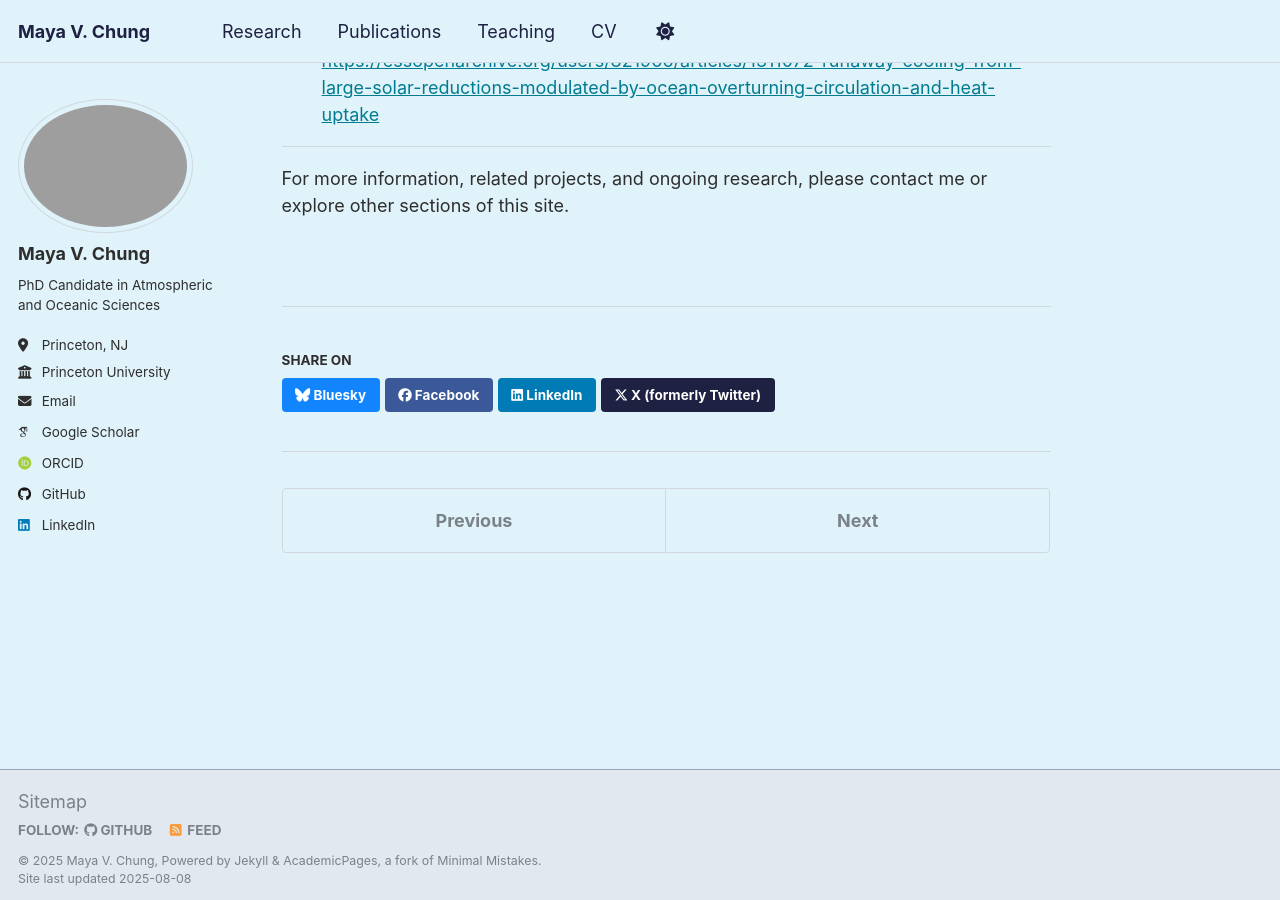
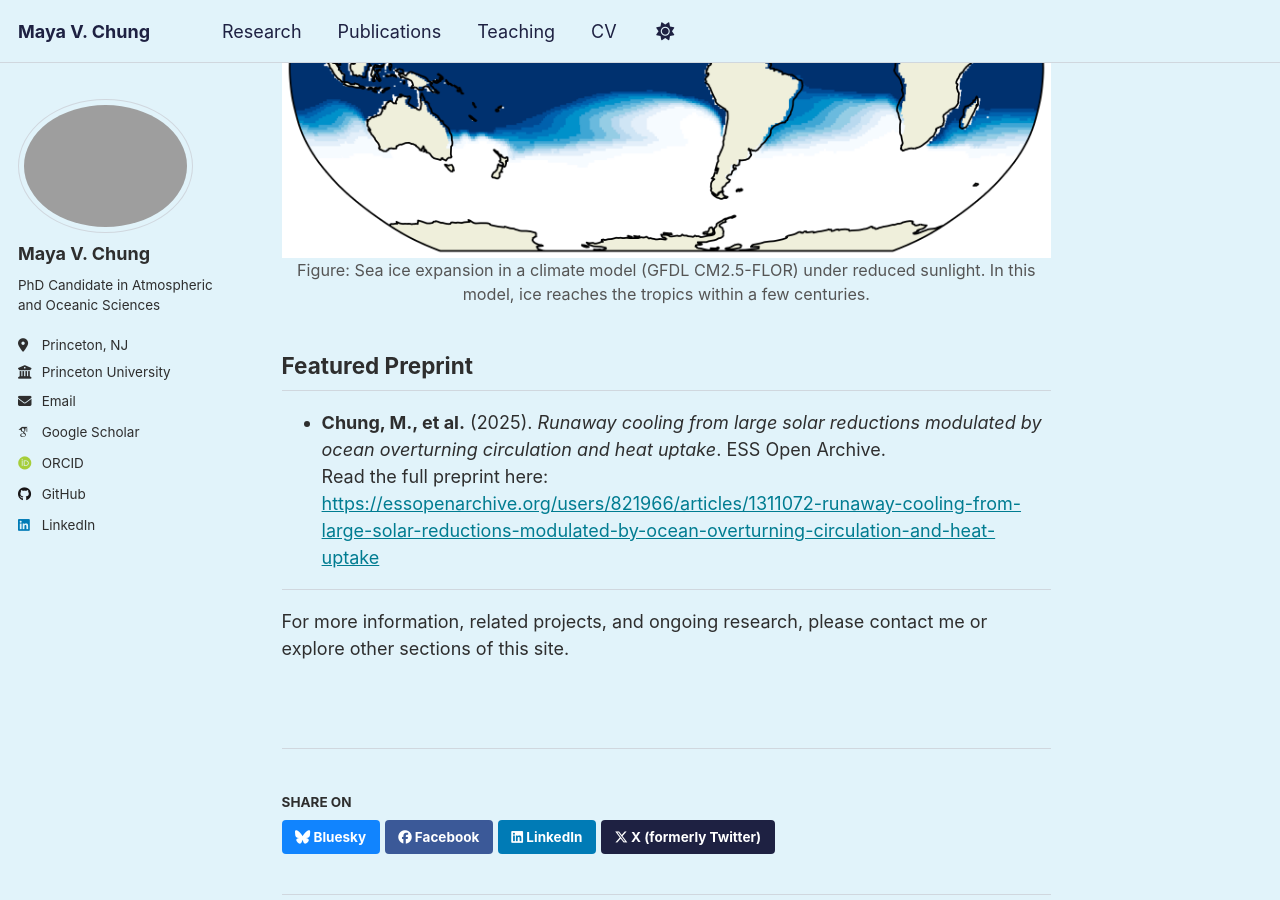
Before and after one commit to mayavchung/mayavchung.github.io, a Jekyll site: the page built from _research/solar-cooling.md, in a window 1280 px wide and 900 px high, scrolled down 859 px. Built offline with Jekyll 4.4.1, drawn with Linux system fonts in a browser that asks for light colours; some web fonts are replaced; a script that is not in the unit is left out.

Commit message:
Update solar-cooling.md

```diff
--- a/_research/solar-cooling.md
+++ b/_research/solar-cooling.md
@@ -11,6 +11,11 @@ Most climate research focuses on warming, but we investigate climate model disag
 
 Understanding both warming and cooling of the climate system is crucial for studying past climates, predicting climate changes under different greenhouse gas emission scenarios, and connecting past climates to future changes. This study compares how two climate models respond to sudden increases and decreases in incoming sunlight. While both models show similar warming and moderate cooling responses, they behave differently under strong cooling. In one model, sea ice rapidly expands and reaches the tropics within a few centuries, whereas in the other, ice growth never reaches that point even after running the simulations for nearly twice as long. We find that in the second model, an ocean overturning circulation develops in the Pacific that transports heat from the Equator northward. This process prevents sea ice from advancing by melting it from below. These findings emphasize the need to examine the ocean's role in climate change, run models for multiple centuries, and conduct more simple perturbation experiments including cooling scenarios to better understand discrepancies between climate models.
 
+<div style="text-align: center;">
+  <img src="/images/ice.png" alt="Eea ice expansion in a climate model under solar reduction" style="max-width: 100%; height: auto;">
+  <p style="font-size: 0.9em; color: #555;">Figure: Sea ice expansion in a climate model (GFDL CM2.5-FLOR) under reduced sunlight. In this model, ice reaches the tropics within a few centuries.</p>
+</div>
+
 ## Featured Preprint
 
 - **Chung, M., et al.** (2025). *Runaway cooling from large solar reductions modulated by ocean overturning circulation and heat uptake*. ESS Open Archive.
```
